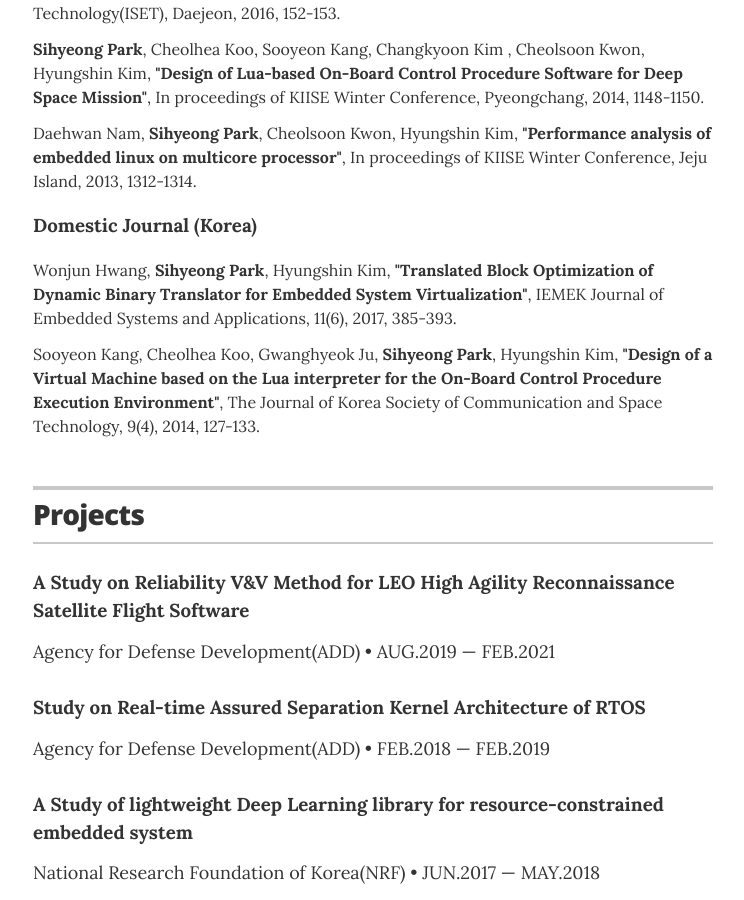
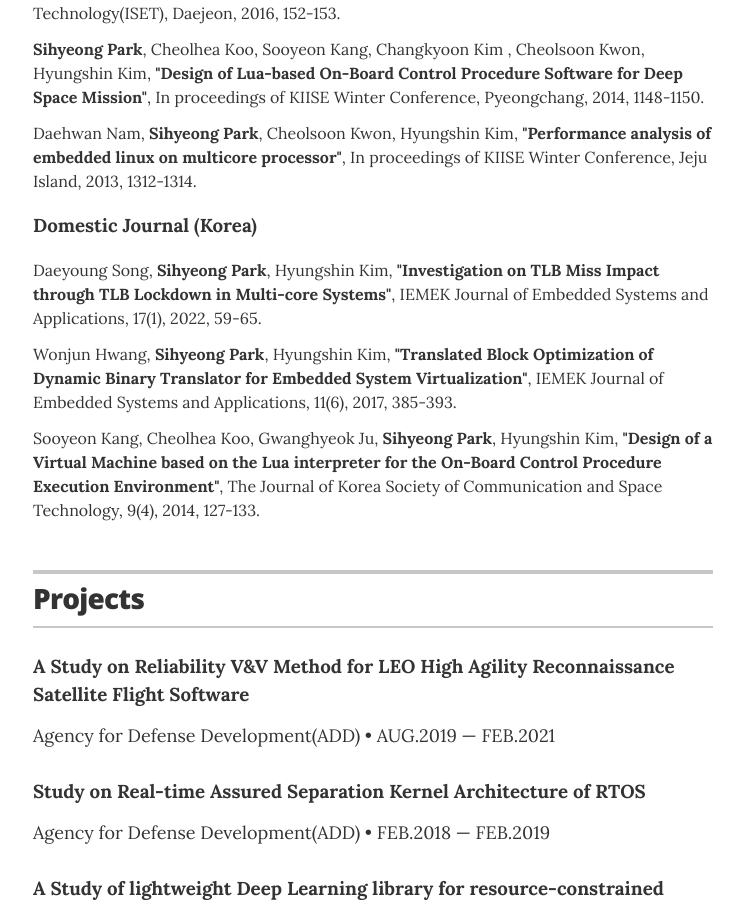
Before and after one commit to sihyeong/sihyeong.github.io, a Jekyll site: the page built from index.html, in a window 1280 px wide and 900 px high, scrolled down 2465 px. Shown: the whole window, without its empty margins (267-1011 px from the left). Built offline with Jekyll 4.4.1, drawn with Linux system fonts in a browser that asks for light colours.

Commit message:
Update d_j_publication.yml

```diff
--- a/_data/d_j_publication.yml
+++ b/_data/d_j_publication.yml
@@ -1,3 +1,12 @@
+- name: Investigation on TLB Miss Impact through TLB Lockdown in Multi-core Systems
+  author: Daeyoung Song, <b>Sihyeong Park</b>, Hyungshin Kim
+  publisher: IEMEK Journal of Embedded Systems and Applications
+  datetime: 2022
+  volume: 17
+  issue: 1
+  pageStart: 59
+  pageEnd: 65
+
 - name: Translated Block Optimization of Dynamic Binary Translator for Embedded System Virtualization
   author: Wonjun Hwang, <b>Sihyeong Park</b>, Hyungshin Kim
   publisher: IEMEK Journal of Embedded Systems and Applications
```
